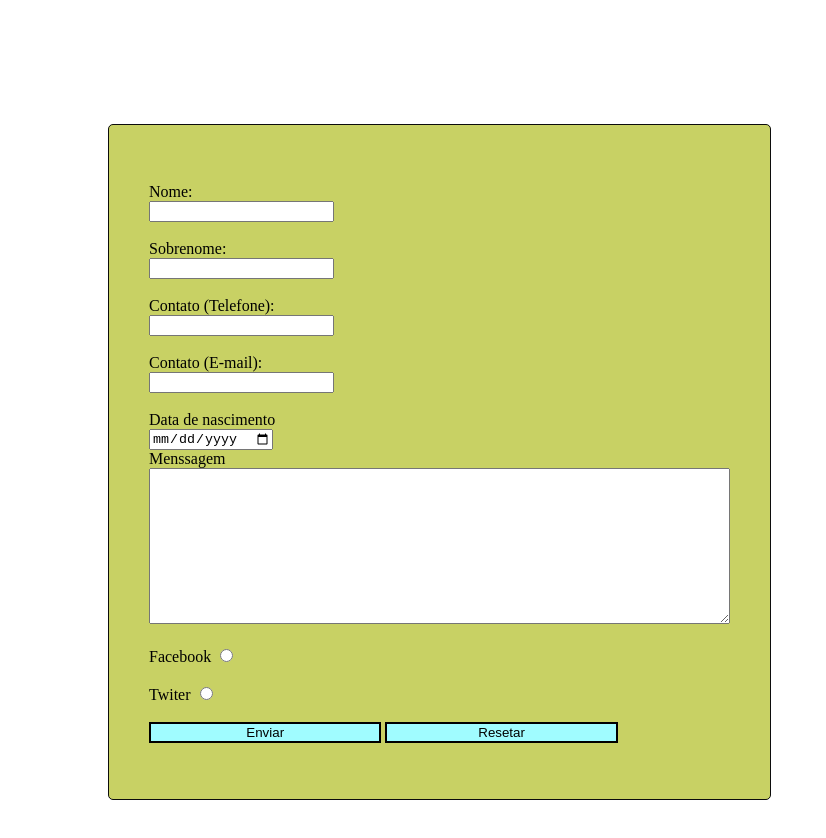
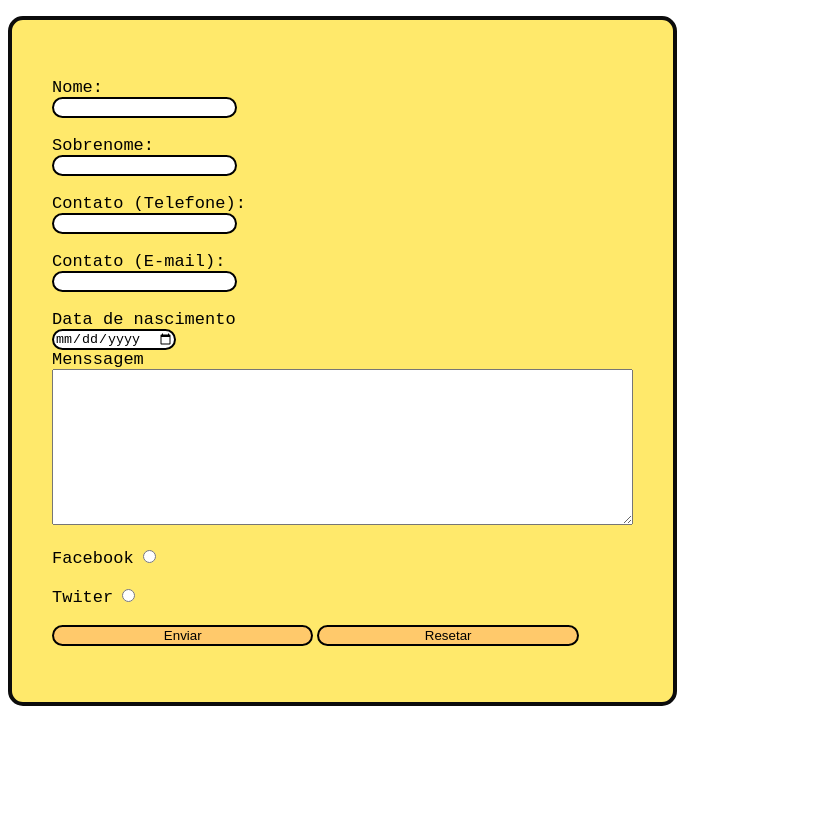
Before and after one commit to Fabiozinho/formulario, a plain HTML site: page index.html in a window 1280 px wide. Shown: the whole page, without its empty margins (0-826 px from the left). After the commit the page ends 800 px from the top, so only its background shows below. Drawn offline with Linux system fonts and the light colour scheme.

Commit message:
Add files via upload

```diff
--- a/estilo.css
+++ b/estilo.css
@@ -1,26 +1,36 @@
 form {
-    background-color: rgb(200, 209, 100);
+    background-color: rgb(255, 233, 107 );
     color: rgb(0, 0, 0);
     padding: 40px;
     width: fit-content;
 
     border-style: double;
-    border: 1px solid rgb(12, 12, 12);
-    border-radius: 5px;
+    border: 4px solid rgb(12, 12, 12);
+    border-radius: 15px;
 
 }
 body{
-    padding: 100px;
+    padding: center;
 
 
 }
 
 button{
-    width: 40%;
-    height: 5%;
-    background-color: rgb(160, 252, 255);
+    width: 45%;
+    height:10%;
+    background-color: rgb(255, 201, 107 );
     border: 2px solid rgb(0, 0, 0);
+     border-radius: 15px;
 }
  p{
     text-align: center;
 }
+input{
+
+    border-radius:15px;
+    border: 2px solid rgb(0, 0, 0);
+}
+label{
+    font-family: monospace;
+    font-size: 17px
+}
```
